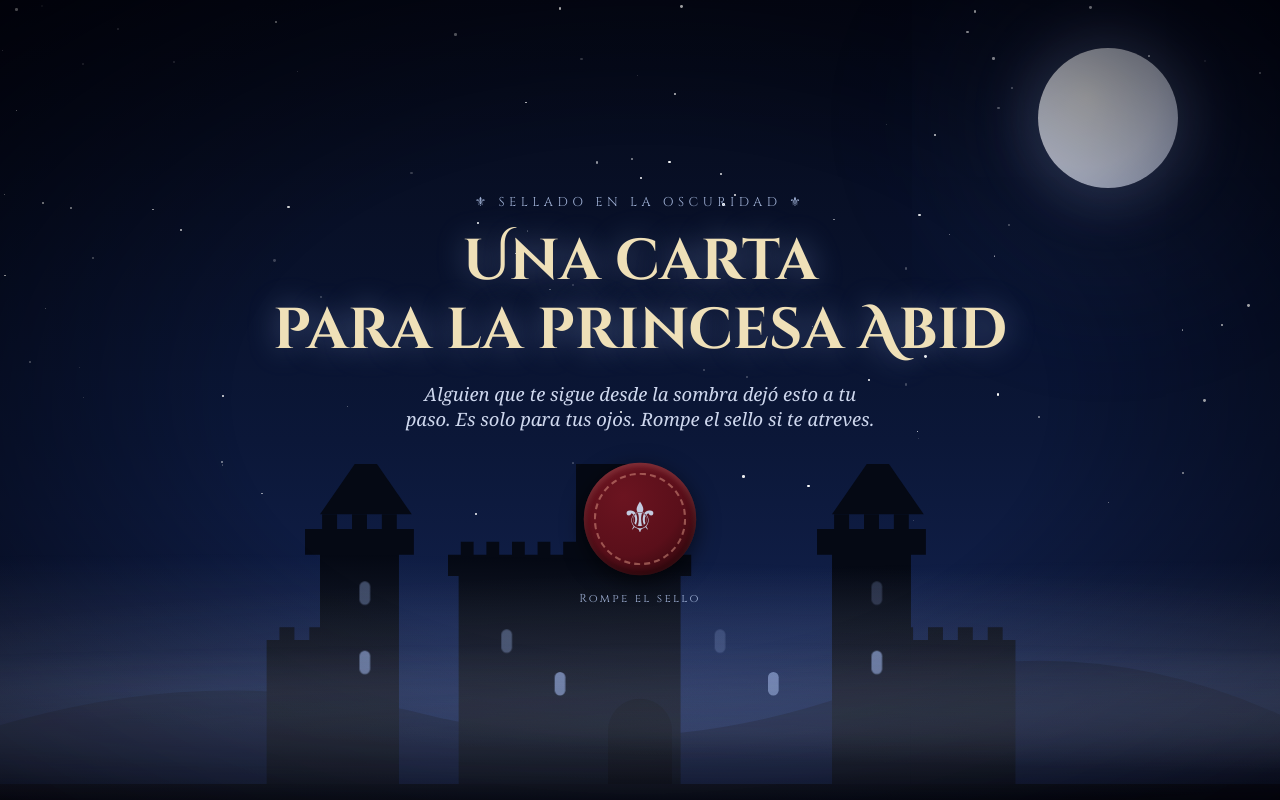
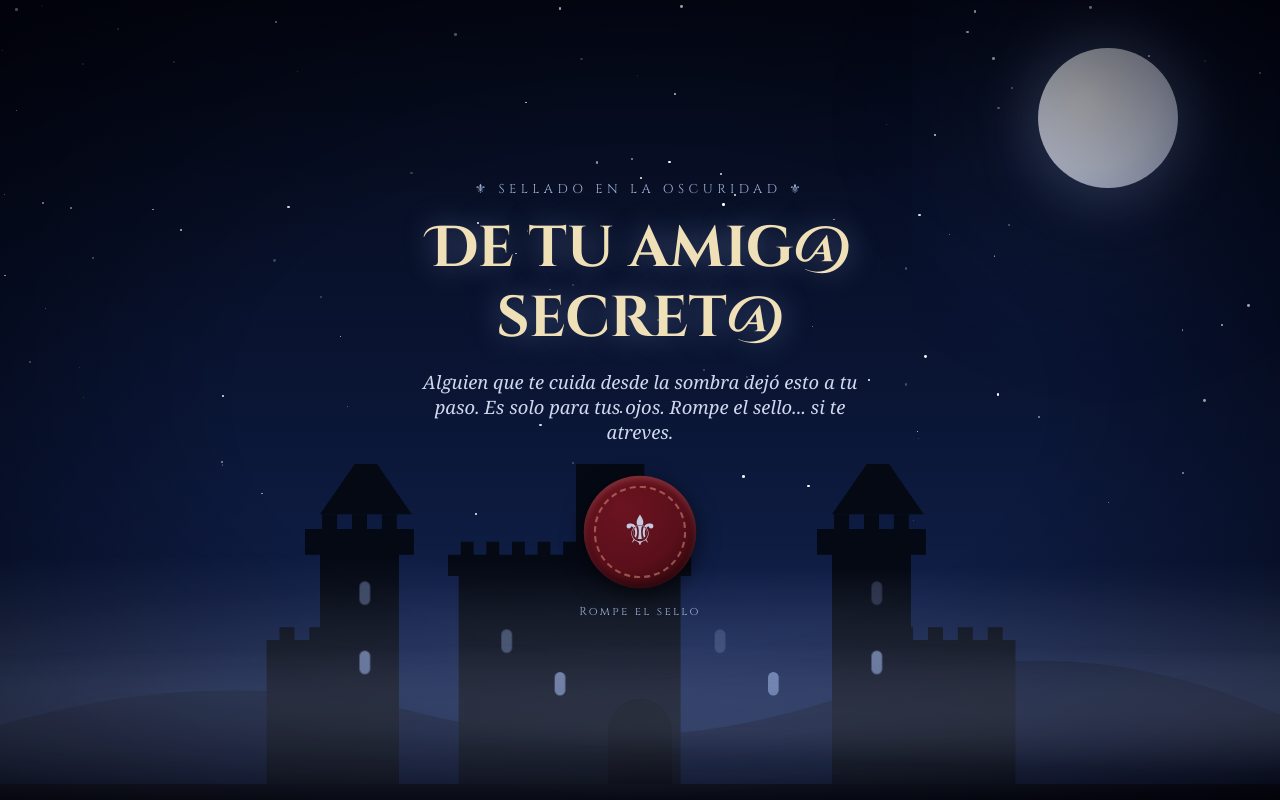
Before and after one commit to Shauanth/carta-luna-626de5af2db8, a plain HTML site: page index.html in a window 1280 px wide. Shown: the top 800 px of the page. Drawn offline with Linux system fonts and the light colour scheme; a web font is replaced by a local one.

Commit message:
Nuevo titulo y texto de portada
Co-Authored-By: Claude Sonnet 5.5 <noreply@anthropic.com>

```diff
--- a/index.html
+++ b/index.html
@@ -4,7 +4,7 @@
 <meta charset="UTF-8">
 <meta name="viewport" content="width=device-width, initial-scale=1">
 <meta name="robots" content="noindex, nofollow, noarchive">
-<title>Una carta para la princesa Abid</title>
+<title>De tu amig@ secret@</title>
 <link rel="preconnect" href="https://fonts.googleapis.com">
 <link rel="preconnect" href="https://fonts.gstatic.com" crossorigin>
 <link href="https://fonts.googleapis.com/css2?family=Cinzel+Decorative:wght@400;700&family=Cinzel:wght@400;600&family=IM+Fell+English:ital@0;1&display=swap" rel="stylesheet">
@@ -202,8 +202,8 @@
 <!-- Portal de entrada -->
 <section id="gate">
   <div class="pre">⚜ Sellado en la oscuridad ⚜</div>
-  <h1>Una carta<br>para la princesa Abid</h1>
-  <p>Alguien que te sigue desde la sombra dejó esto a tu paso. Es solo para tus ojos. Rompe el sello si te atreves.</p>
+  <h1>De tu amig@<br>secret@</h1>
+  <p>Alguien que te cuida desde la sombra dejó esto a tu paso. Es solo para tus ojos. Rompe el sello... si te atreves.</p>
   <button class="seal" id="open" aria-label="Romper el sello y abrir la carta">⚜</button>
   <small>Rompe el sello</small>
 </section>
```
